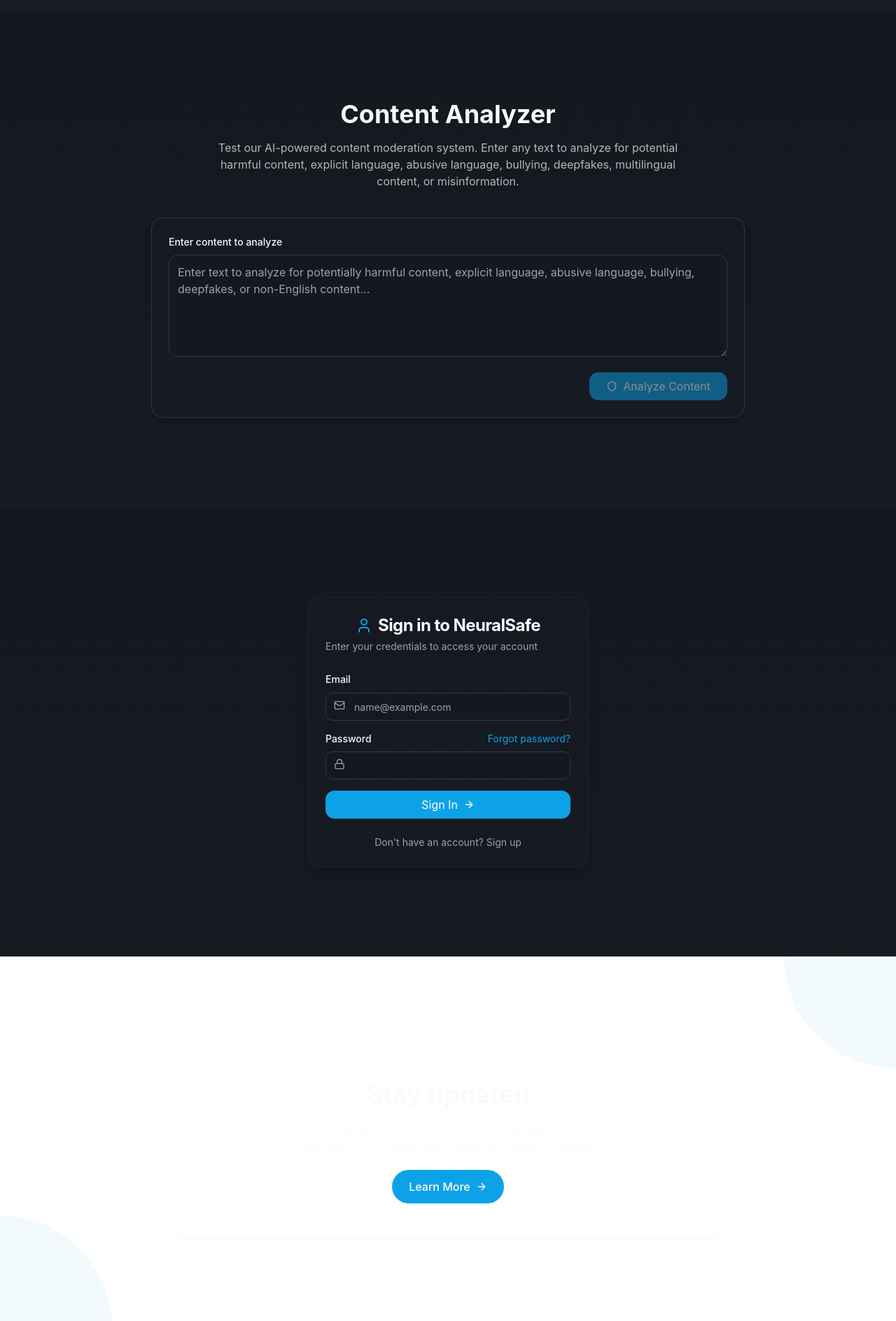
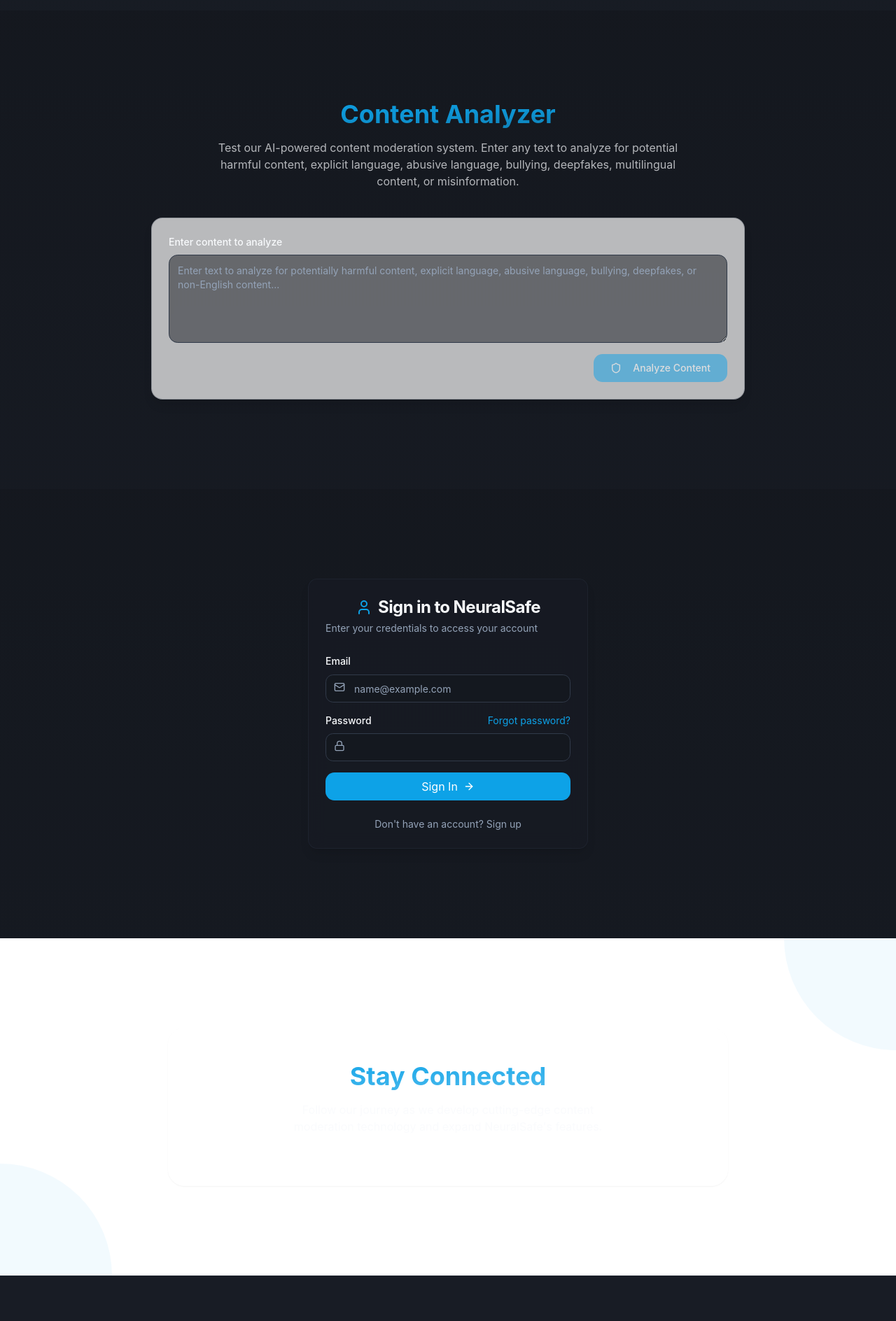
Before and after one commit to Yashas-G28/guardian-sentience-hub, a React (Vite) app: page / in a window 1280 px wide. Shown: the part 4081-5969 px from the top of the page at 70% size. Built offline with nearby package versions, Linux system fonts and the light colour scheme.

Commit message:
Refactor: Enhance content analyzer and UI
- Added deepfake analysis to the content analyzer.
- Expanded the list of abusive words for content moderation.
- Removed the "Learn More" section.
- Improved the website's aesthetic design.

```diff
--- a/src/components/ContentAnalyzer.tsx
+++ b/src/components/ContentAnalyzer.tsx
@@ -1,6 +1,9 @@
 
 import React, { useState } from 'react';
-import { CheckCircle, AlertTriangle, XCircle, BarChart2, Shield, Globe, Film } from 'lucide-react';
+import { Shield } from 'lucide-react';
+import ContentAnalyzerResult from './ContentAnalyzer/ContentAnalyzerResult';
+import { Button } from './ui/button';
+import { Textarea } from './ui/textarea';
 
 const ContentAnalyzer = () => {
   const [content, setContent] = useState('');
@@ -10,7 +13,24 @@ const ContentAnalyzer = () => {
     category: string;
     details: string;
     plainEnglish: string;
+    isDeepfake: boolean;
   }>(null);
+
+  // Comprehensive list of abusive words
+  const abusiveWords = [
+    'arse', 'arsehead', 'arsehole', 'ass', 'ass hole', 'asshole', 'bastard', 'bitch', 'bloody',
+    'bollocks', 'brotherfucker', 'bugger', 'bullshit', 'child-fucker', 'christ on a bike',
+    'christ on a cracker', 'cock', 'cocksucker', 'crap', 'cunt', 'dammit', 'damn', 'damned',
+    'damn it', 'dick', 'dick-head', 'dickhead', 'dumb ass', 'dumb-ass', 'dumbass', 'dyke',
+    'faggot', 'father-fucker', 'fatherfucker', 'fuck', 'fucked', 'fucker', 'fucking',
+    'god dammit', 'goddammit', 'god damn', 'goddamn', 'goddamned', 'goddamnit', 'godsdamn',
+    'hell', 'holy shit', 'horseshit', 'in shit', 'jackarse', 'jack-ass', 'jackass',
+    'jesus christ', 'jesus fuck', 'jesus harold christ', 'jesus h. christ',
+    'jesus, mary and joseph', 'jesus wept', 'kike', 'mother fucker', 'mother-fucker',
+    'motherfucker', 'nigga', 'nigra', 'pigfucker', 'piss', 'prick', 'pussy',
+    'shit', 'shit ass', 'shite', 'sibling fucker', 'sisterfuck', 'sisterfucker',
+    'slut', 'son of a bitch', 'son of a whore', 'spastic', 'sweet jesus', 'twat', 'wanker'
+  ];
 
   const analyzeContent = () => {
     if (!content.trim()) return;
@@ -25,23 +45,22 @@ const ContentAnalyzer = () => {
       let category = 'safe';
       let details = '';
       let plainEnglish = '';
+      let isDeepfake = false;
 
       // Extended analysis logic with categories for harmful content
       const harmfulWords = ['hate', 'kill', 'attack', 'threat', 'violence', 'racist'];
       const misinfoWords = ['fake news', 'conspiracy', 'hoax', 'they don\'t want you to know'];
-      const abusiveWords = ['stupid', 'idiot', 'dumb', 'moron', 'loser', 'worthless', 'useless'];
       const bullyingPhrases = [
         'nobody likes you', 'you\'re nothing', 'kill yourself', 'you deserve',
         'should die', 'everyone hates', 'pathetic', 'go cry', 'weak', 'failure'
       ];
-      const explicitWords = [
-        'ass', 'pussy', 'dick', 'fuck', 'shit', 'bitch', 'cunt', 'cock',
-        'whore', 'slut', 'bastard', 'asshole', 'piss', 'tits', 'boobs'
-      ];
+
       const deepfakeIndicators = [
         'ai generated', 'deepfake', 'synthetic media', 'fake video',
-        'artificially created', 'manipulated image', 'not real person'
+        'artificially created', 'manipulated image', 'not real person', 'artificial intelligence generated',
+        'computer generated', 'machine learning created', 'fake face', 'generated face'
       ];
+
       const foreignLanguageIndicators = [
         'translate', 'foreign', 'non-english', 'multilingual',
         // Common non-English words/phrases that might indicate foreign language
@@ -53,9 +72,11 @@ const ContentAnalyzer = () => {
       const misinfoCount = misinfoWords.filter(word => contentLower.includes(word)).length;
       const abusiveCount = abusiveWords.filter(word => contentLower.includes(word)).length;
       const bullyingCount = bullyingPhrases.filter(phrase => contentLower.includes(phrase)).length;
-      const explicitCount = explicitWords.filter(word => contentLower.includes(word)).length;
       const deepfakeCount = deepfakeIndicators.filter(indicator => contentLower.includes(indicator)).length;
       const foreignCount = foreignLanguageIndicators.filter(indicator => contentLower.includes(indicator)).length;
+
+      // Set deepfake detection flag
+      isDeepfake = deepfakeCount > 0;
 
       // Prioritize detection based on severity (highest to lowest)
       if (bullyingCount > 0) {
@@ -63,16 +84,11 @@ const ContentAnalyzer = () => {
         category = 'bullying content';
         details = `Detected ${bullyingCount} bullying ${bullyingCount === 1 ? 'phrase' : 'phrases'} that may cause emotional harm.`;
         plainEnglish = 'This content contains language patterns typically associated with bullying behavior. It includes phrases meant to demean, intimidate, or cause emotional distress to the recipient.';
-      } else if (explicitCount > 0) {
-        score = 0.6 + (explicitCount * 0.1);
-        category = 'explicit language';
-        details = `Found ${explicitCount} instances of explicit language that violates community standards.`;
-        plainEnglish = 'This content contains explicit language that violates our community standards. Such language is inappropriate and may be offensive to many users.';
       } else if (abusiveCount > 0) {
-        score = 0.5 + (abusiveCount * 0.1);
-        category = 'abusive language';
-        details = `Found ${abusiveCount} instances of abusive language that may be offensive or demeaning.`;
-        plainEnglish = 'This content contains abusive language that could be considered offensive or demeaning to individuals. Such language often violates community guidelines on respectful communication.';
+        score = 0.6 + (abusiveCount * 0.1);
+        category = 'explicit/abusive language';
+        details = `Found ${abusiveCount} instances of explicit or abusive language that violates community standards.`;
+        plainEnglish = 'This content contains explicit or abusive language that violates our community standards. Such language is inappropriate and may be offensive to many users.';
       } else if (harmfulCount > 0) {
         score = 0.3 + (harmfulCount * 0.2);
         category = 'potentially harmful';
@@ -107,36 +123,19 @@ const ContentAnalyzer = () => {
         score: Math.min(score, 0.9),
         category,
         details,
-        plainEnglish
+        plainEnglish,
+        isDeepfake
       });
 
       setIsAnalyzing(false);
     }, 1500);
   };
 
-  const getRiskLevel = (score: number) => {
-    if (score < 0.3) return ['Low Risk', 'bg-green-500/20', 'text-green-500'];
-    if (score < 0.6) return ['Medium Risk', 'bg-yellow-500/20', 'text-yellow-500'];
-    return ['High Risk', 'bg-red-500/20', 'text-red-500'];
-  };
-
-  const getRiskIcon = (score: number) => {
-    if (score < 0.3) return <CheckCircle className="h-5 w-5 text-green-500" />;
-    if (score < 0.6) return <AlertTriangle className="h-5 w-5 text-yellow-500" />;
-    return <XCircle className="h-5 w-5 text-red-500" />;
-  };
-
-  const getCategoryIcon = (category: string) => {
-    if (category === 'non-english content') return <Globe className="h-4 w-4 mr-2 text-blue-500" />;
-    if (category === 'potential synthetic media') return <Film className="h-4 w-4 mr-2 text-purple-500" />;
-    return null;
-  };
-
   return (
     <section id="content-analyzer" className="section-padding bg-gradient-to-b from-background to-card/50">
       <div className="max-w-4xl mx-auto px-6">
         <div className="text-center mb-10">
-          <h2 className="text-3xl md:text-4xl font-bold mb-4">
+          <h2 className="text-3xl md:text-4xl font-bold mb-4 text-gradient-primary">
             Content Analyzer
           </h2>
           <p className="text-foreground/70 max-w-2xl mx-auto">
@@ -144,15 +143,15 @@ const ContentAnalyzer = () => {
           </p>
         </div>
 
-        <div className="bg-card/60 backdrop-blur-md rounded-2xl p-6 shadow-lg border border-border">
+        <div className="glass-morphism rounded-2xl p-6 shadow-lg border border-border/30">
           <div className="mb-4">
             <label htmlFor="content" className="block text-sm font-medium mb-2">
               Enter content to analyze
             </label>
-            <textarea
+            <Textarea
               id="content"
               rows={5}
-              className="w-full rounded-lg bg-background border border-border p-3 focus:outline-none focus:ring-2 focus:ring-primary"
+              className="w-full rounded-lg bg-background/50 border border-border p-3 focus:outline-none focus:ring-2 focus:ring-primary"
               placeholder="Enter text to analyze for potentially harmful content, explicit language, abusive language, bullying, deepfakes, or non-English content..."
               value={content}
               onChange={(e) => setContent(e.target.value)}
@@ -160,7 +159,7 @@ const ContentAnalyzer = () => {
           </div>
 
           <div className="flex justify-end">
-            <button
+            <Button
               onClick={analyzeContent}
               disabled={isAnalyzing || !content.trim()}
               className="bg-primary hover:bg-primary/90 text-white px-6 py-2 rounded-lg flex items-center justify-center space-x-2 disabled:opacity-50 disabled:cursor-not-allowed"
@@ -171,61 +170,10 @@ const ContentAnalyzer = () => {
                 <Shield className="h-4 w-4 mr-2" />
               )}
               {isAnalyzing ? 'Analyzing...' : 'Analyze Content'}
-            </button>
+            </Button>
           </div>
 
-          {result && (
-            <div className="mt-6 animate-fade-in">
-              <div className="border-t border-border pt-6">
-                <div className="flex items-center mb-4">
-                  <h3 className="text-xl font-semibold flex items-center">
-                    Analysis Results
-                    <BarChart2 className="ml-2 h-5 w-5 text-primary" />
-                  </h3>
-                </div>
-
-                <div className="grid grid-cols-1 md:grid-cols-2 gap-4 mb-4">
-                  <div className="bg-secondary/50 rounded-lg p-4">
-                    <div className="flex items-center justify-between mb-2">
-                      <span className="text-sm font-medium text-foreground/70">Risk Level</span>
-                      <div className={`px-2 py-1 rounded-full text-xs font-medium flex items-center ${getRiskLevel(result.score)[1]}`}>
-                        {getRiskIcon(result.score)}
-                        <span className={`ml-1 ${getRiskLevel(result.score)[2]}`}>{getRiskLevel(result.score)[0]}</span>
-                      </div>
-                    </div>
-                    <div className="w-full bg-background rounded-full h-2.5">
-                      <div
-                        className="h-2.5 rounded-full bg-primary"
-                        style={{ width: `${result.score * 100}%` }}
-                      ></div>
-                    </div>
-                  </div>
-
-                  <div className="bg-secondary/50 rounded-lg p-4">
-                    <span className="text-sm font-medium text-foreground/70">Content Category</span>
-                    <p className="font-medium capitalize mt-1 flex items-center">
-                      {getCategoryIcon(result.category)}
-                      {result.category}
-                    </p>
-                  </div>
-                </div>
-
-                <div className="bg-secondary/50 rounded-lg p-4 mb-4">
-                  <span className="text-sm font-medium text-foreground/70">Technical Analysis</span>
-                  <p className="mt-1">
-                    {result.details}
-                  </p>
-                </div>
-
-                <div className="bg-primary/10 border border-primary/20 rounded-lg p-4">
-                  <span className="text-sm font-medium text-primary">Result</span>
-                  <p className="mt-1">
-                    {result.plainEnglish}
-                  </p>
-                </div>
-              </div>
-            </div>
-          )}
+          {result && <ContentAnalyzerResult result={result} />}
         </div>
       </div>
     </section>
--- /dev/null
+++ b/src/components/ContentAnalyzer/ContentAnalyzerResult.tsx
@@ -0,0 +1,99 @@
+
+import React from 'react';
+import { CheckCircle, AlertTriangle, XCircle, BarChart2, Shield, Globe, Film } from 'lucide-react';
+
+type ResultProps = {
+  result: {
+    score: number;
+    category: string;
+    details: string;
+    plainEnglish: string;
+    isDeepfake?: boolean;
+  };
+};
+
+const ContentAnalyzerResult: React.FC<ResultProps> = ({ result }) => {
+  const getRiskLevel = (score: number) => {
+    if (score < 0.3) return ['Low Risk', 'bg-green-500/20', 'text-green-500'];
+    if (score < 0.6) return ['Medium Risk', 'bg-yellow-500/20', 'text-yellow-500'];
+    return ['High Risk', 'bg-red-500/20', 'text-red-500'];
+  };
+
+  const getRiskIcon = (score: number) => {
+    if (score < 0.3) return <CheckCircle className="h-5 w-5 text-green-500" />;
+    if (score < 0.6) return <AlertTriangle className="h-5 w-5 text-yellow-500" />;
+    return <XCircle className="h-5 w-5 text-red-500" />;
+  };
+
+  const getCategoryIcon = (category: string) => {
+    if (category === 'non-english content') return <Globe className="h-4 w-4 mr-2 text-blue-500" />;
+    if (category === 'potential synthetic media' || category.includes('deepfake')) return <Film className="h-4 w-4 mr-2 text-purple-500" />;
+    return null;
+  };
+
+  return (
+    <div className="mt-6 animate-fade-in">
+      <div className="border-t border-border pt-6">
+        <div className="flex items-center mb-4">
+          <h3 className="text-xl font-semibold flex items-center">
+            Analysis Results
+            <BarChart2 className="ml-2 h-5 w-5 text-primary" />
+          </h3>
+        </div>
+
+        <div className="grid grid-cols-1 md:grid-cols-3 gap-4 mb-4">
+          <div className="bg-secondary/50 rounded-lg p-4 backdrop-blur-sm shadow-sm">
+            <div className="flex items-center justify-between mb-2">
+              <span className="text-sm font-medium text-foreground/70">Risk Level</span>
+              <div className={`px-2 py-1 rounded-full text-xs font-medium flex items-center ${getRiskLevel(result.score)[1]}`}>
+                {getRiskIcon(result.score)}
+                <span className={`ml-1 ${getRiskLevel(result.score)[2]}`}>{getRiskLevel(result.score)[0]}</span>
+              </div>
+            </div>
+            <div className="w-full bg-background rounded-full h-2.5">
+              <div
+                className="h-2.5 rounded-full bg-primary"
+                style={{ width: `${result.score * 100}%` }}
+              ></div>
+            </div>
+          </div>
+
+          <div className="bg-secondary/50 rounded-lg p-4 backdrop-blur-sm shadow-sm">
+            <span className="text-sm font-medium text-foreground/70">Content Category</span>
+            <p className="font-medium capitalize mt-1 flex items-center">
+              {getCategoryIcon(result.category)}
+              {result.category}
+            </p>
+          </div>
+
+          <div className="bg-secondary/50 rounded-lg p-4 backdrop-blur-sm shadow-sm">
+            <span className="text-sm font-medium text-foreground/70">Deepfake Detection</span>
+            <p className="font-medium mt-1 flex items-center">
+              <Film className="h-4 w-4 mr-2 text-purple-500" />
+              {result.isDeepfake ?
+                <span className="text-red-500">Potential synthetic media detected</span> :
+                <span className="text-green-500">No synthetic media detected</span>
+              }
+            </p>
+          </div>
+        </div>
+
+        <div className="bg-secondary/50 rounded-lg p-4 mb-4 backdrop-blur-sm shadow-sm">
+          <span className="text-sm font-medium text-foreground/70">Technical Analysis</span>
+          <p className="mt-1">
+            {result.details}
+          </p>
+        </div>
+
+        <div className="bg-primary/10 border border-primary/20 rounded-lg p-4 backdrop-blur-sm shadow-sm">
+          <span className="text-sm font-medium text-primary">Result</span>
+          <p className="mt-1">
+            {result.plainEnglish}
+          </p>
+        </div>
+      </div>
+    </div>
+  );
+};
+
+export default ContentAnalyzerResult;
--- a/src/components/Newsletter.tsx
+++ b/src/components/Newsletter.tsx
@@ -1,6 +1,5 @@
 
 import React, { useRef, useState, useEffect } from 'react';
-import { ArrowRight } from 'lucide-react';
 import { useToast } from '@/hooks/use-toast';
 
 const Newsletter = () => {
@@ -39,20 +38,10 @@ const Newsletter = () => {
         <div className={`glass-morphism rounded-3xl overflow-hidden shadow-sm opacity-0 ${isVisible ? 'animate-fade-in' : ''}`} style={{ animationDelay: '0.2s', animationFillMode: 'forwards' }}>
           <div className="p-8 md:p-12">
             <div className="text-center max-w-2xl mx-auto">
-              <h2 className="text-3xl md:text-4xl font-bold mb-4">Stay updated</h2>
+              <h2 className="text-3xl md:text-4xl font-bold mb-4 bg-gradient-to-br from-primary to-primary/70 bg-clip-text text-transparent">Stay Connected</h2>
               <p className="text-foreground/70 text-balance mb-6">
                 Follow our journey as we develop cutting-edge content moderation technology and expand NeuralSafe's features.
               </p>
-
-              <div className="flex justify-center mt-6">
-                <a
-                  href="#about"
-                  className="bg-primary text-white font-medium px-6 py-3 rounded-full hover-scale flex items-center justify-center"
-                >
-                  Learn More
-                  <ArrowRight size={16} className="ml-2" />
-                </a>
-              </div>
             </div>
           </div>
         </div>
--- a/src/index.css
+++ b/src/index.css
@@ -1,3 +1,4 @@
+
 @tailwind base;
 @tailwind components;
 @tailwind utilities;
@@ -101,7 +102,7 @@
   }
 
   .glass-morphism {
-    @apply bg-white/70 backdrop-blur-md border border-white/20;
+    @apply bg-white/70 backdrop-blur-md border border-white/20 transition-all duration-300 hover:shadow-md;
   }
 
   .section-padding {
@@ -119,4 +120,12 @@
   .text-balance {
     text-wrap: balance;
   }
+
+  .text-gradient-primary {
+    @apply bg-gradient-to-br from-primary via-primary/90 to-primary/70 bg-clip-text text-transparent;
+  }
+
+  .card-hover {
+    @apply transition-all duration-300 hover:shadow-lg hover:translate-y-[-2px];
+  }
 }
```
